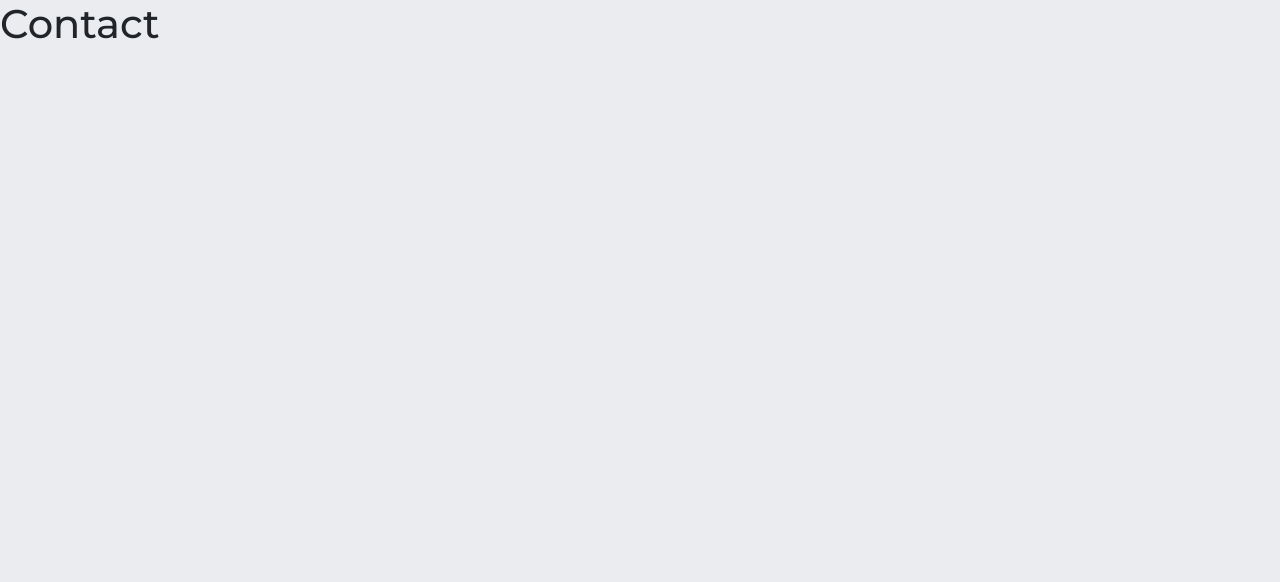
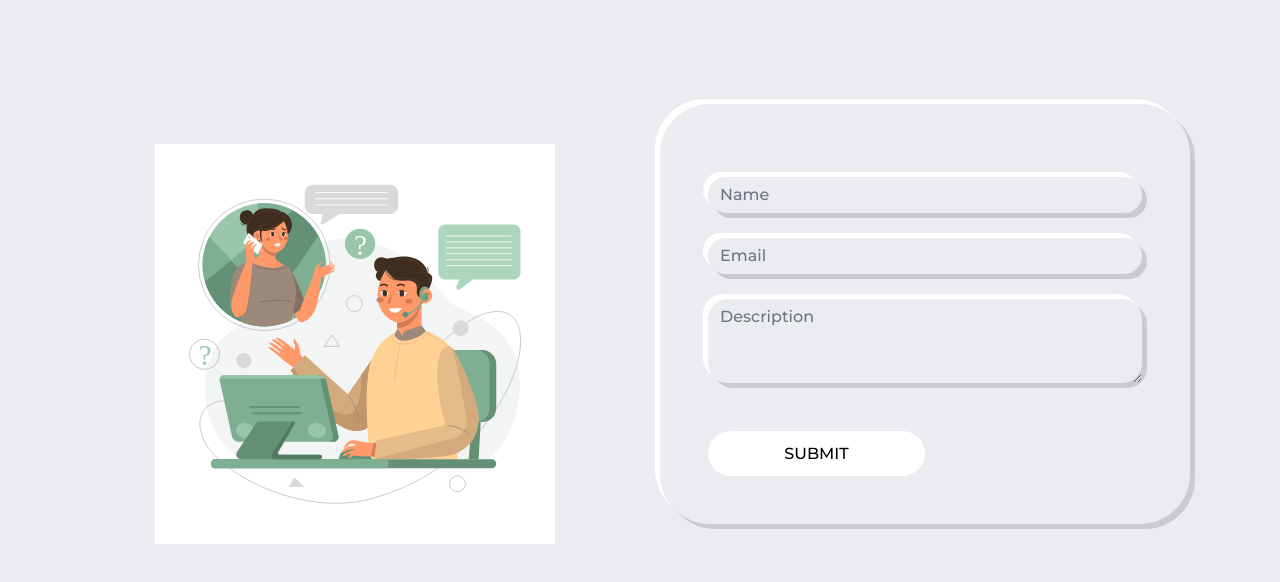
Before and after one commit to VVSD-Charan/Portfolio, a React (Create React App) app in the folder client/: page /contact in a window 1280 px wide. Shown: the top 582 px of the page. Built offline with nearby package versions, Linux system fonts and the light colour scheme.

Commit message:
Added contact me form

```diff
--- a/client/src/pages/Contact.js
+++ b/client/src/pages/Contact.js
@@ -3,7 +3,23 @@ import React from 'react'
 function Contact() {
     return (
         <div>
-            <h1>Contact</h1>
+            <div className='container contact mt-5'>
+                <div className='row pt-5'>
+                    <div className='col-md-6 p-5'>
+                        <img src='./contactme.svg' alt='contact-us'/>
+                    </div>
+
+                    <div className='col-md-6'>
+                        <form className='contact-form m-2 p-5 n-box2' action='mailto:vvsdcharan2001@gmail.com' method='post' encType='text/plain'>
+                            <input type='text' className='form-control' placeholder='Name'/>
+                            <input type='email' className='form-control' placeholder='Email'/>
+                            <textarea className='form-control' rows={3} defaultValue={""} placeholder='Description'/>
+
+                            <button className='primary-button mt-5'>SUBMIT</button>
+                        </form>
+                    </div>
+                </div>
+            </div>
         </div>
     )
 }
--- a/client/src/stylesheets/header-footer.css
+++ b/client/src/stylesheets/header-footer.css
@@ -107,3 +107,21 @@
         font-size: 45px;
     }
 }
+
+.contact img{
+    height: 50vh;
+    width: 100%;
+}
+
+input , textarea{
+    margin-top: 25px;
+    border: none !important;
+    background-color: #EBECF0 !important;
+    background: #ebecf0;
+    box-shadow:  5px 5px 0px #cacbce,-5px -5px 0px #ffffff !important;
+    border-radius: 20px !important;
+}
+
+.form-control{
+    box-shadow: none;
+}
```
Also changed, not shown: client/public/contactme.svg (added).
